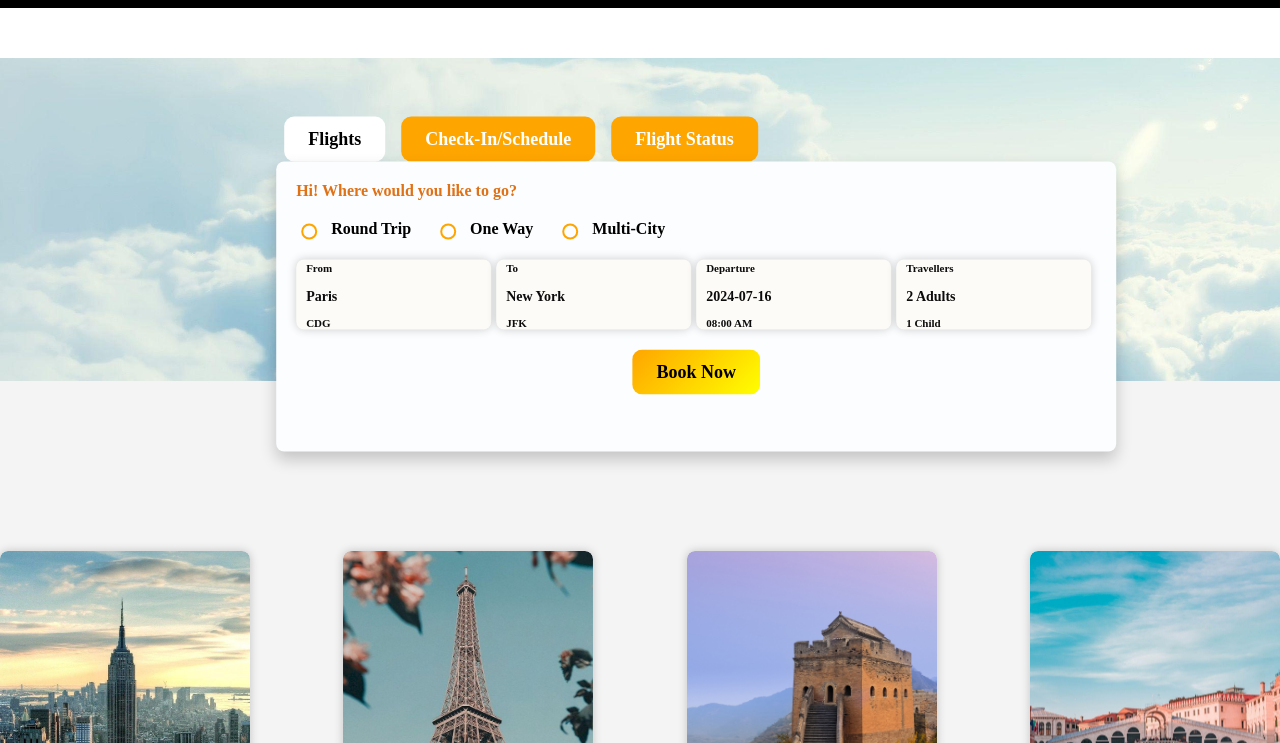
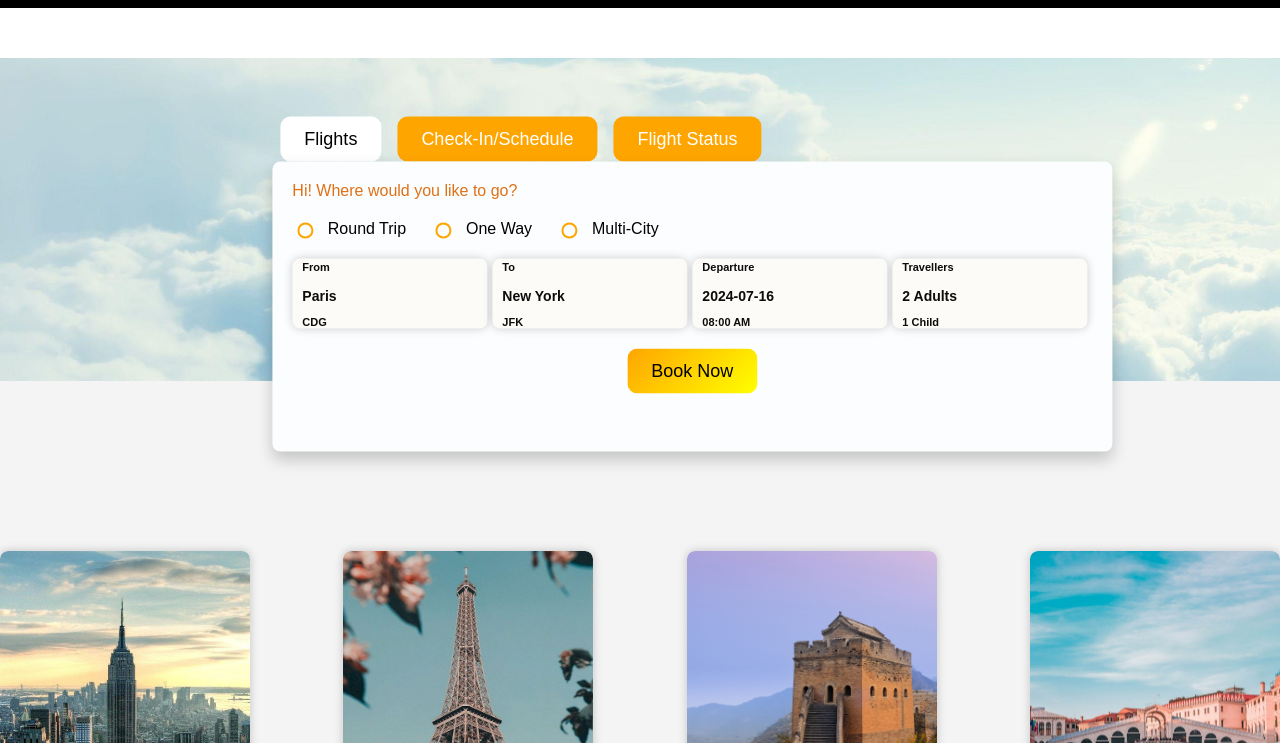
Before and after one commit to Sush893/Bon-Voyage, a plain HTML site: page index.html in a window 1280 px wide. Shown: the part 57-800 px from the top of the page. Drawn offline with Linux system fonts and the light colour scheme.

Commit message:
original font

```diff
--- a/index.html
+++ b/index.html
@@ -10,7 +10,7 @@
             src: url('FORTE.TTF') format('truetype'); /* Make sure to have the font file in the correct directory */
         }
         body {
-            font-family: 'Times New Roman', Times, serif, sans-serif;
+            font-family: Arial, Helvetica, sans-serif;
             margin: 0;
             padding: 0;
             background-color: #f4f4f4;
@@ -72,8 +72,6 @@
             justify-content: space-around; /* Adjusted spacing between buttons */
             align-items: center; /* Center align vertically */
             z-index: 1; /* Ensure buttons appear above the image */
-            font-family: 'Times New Roman', Times, serif;
-            font-weight: bold;
         }
         .button {
             background-color: #FFA500; /* Orange */
@@ -89,14 +87,12 @@
             border-radius: 10px; /* Reduced border radius */
             transition: background-color 0.3s ease; /* Smooth transition */
             position: relative;
-            font-family: 'Times New Roman', Times, serif;
-            font-weight: bold;
+
         }
         .button:first-child {
             background-color: white; /* White for the first button */
             color: #000000; /* Black text */
-            font-family: 'Times New Roman', Times, serif;
-            font-weight: bold;
+
         }
         .button:hover {
             background-color: #FFF; /* Lighter background on hover */
@@ -116,7 +112,6 @@
             z-index: 2; /* Ensure box is above the image */
             white-space: nowrap; /* Prevent text from wrapping */
             box-shadow: 0 8px 16px rgba(0, 0, 0, 0.2); /* Add shadow */
-            font-size: medium;
         }
         .radio-buttons {
             margin-top: 20px; /* Space above radio buttons */
```
